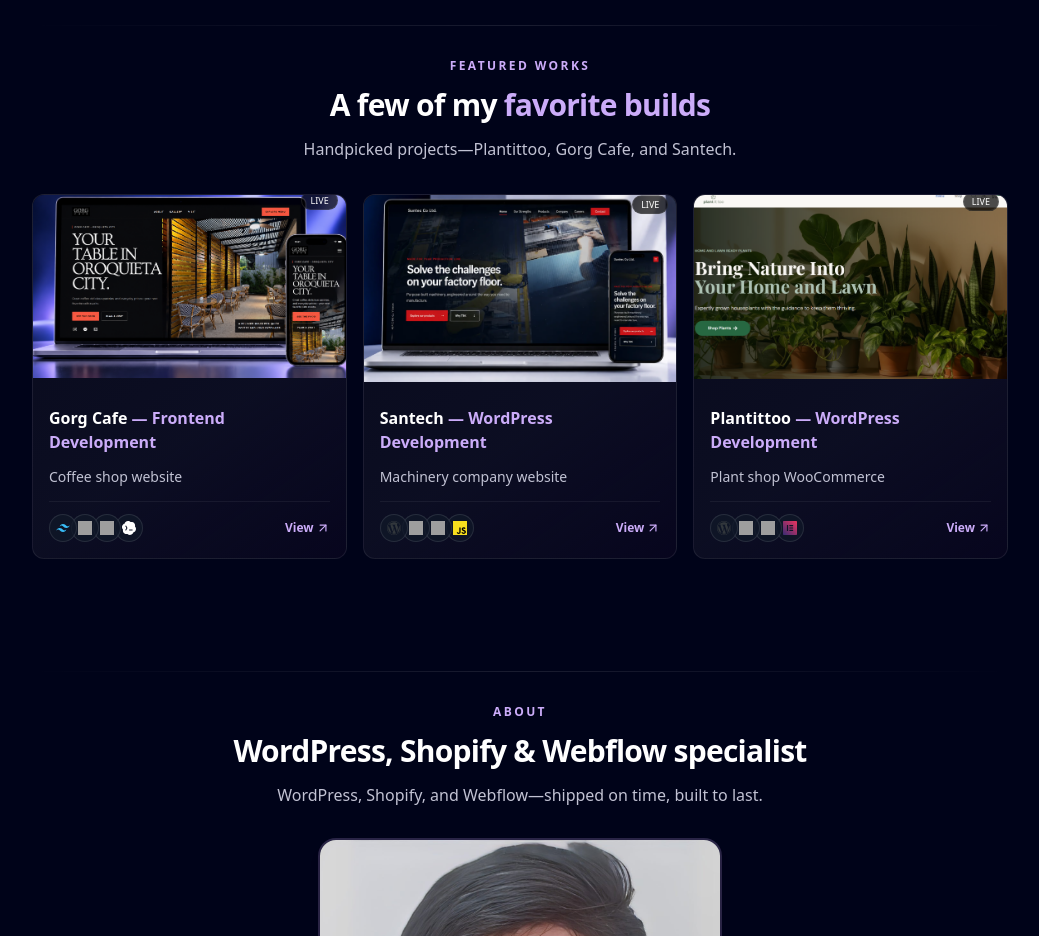
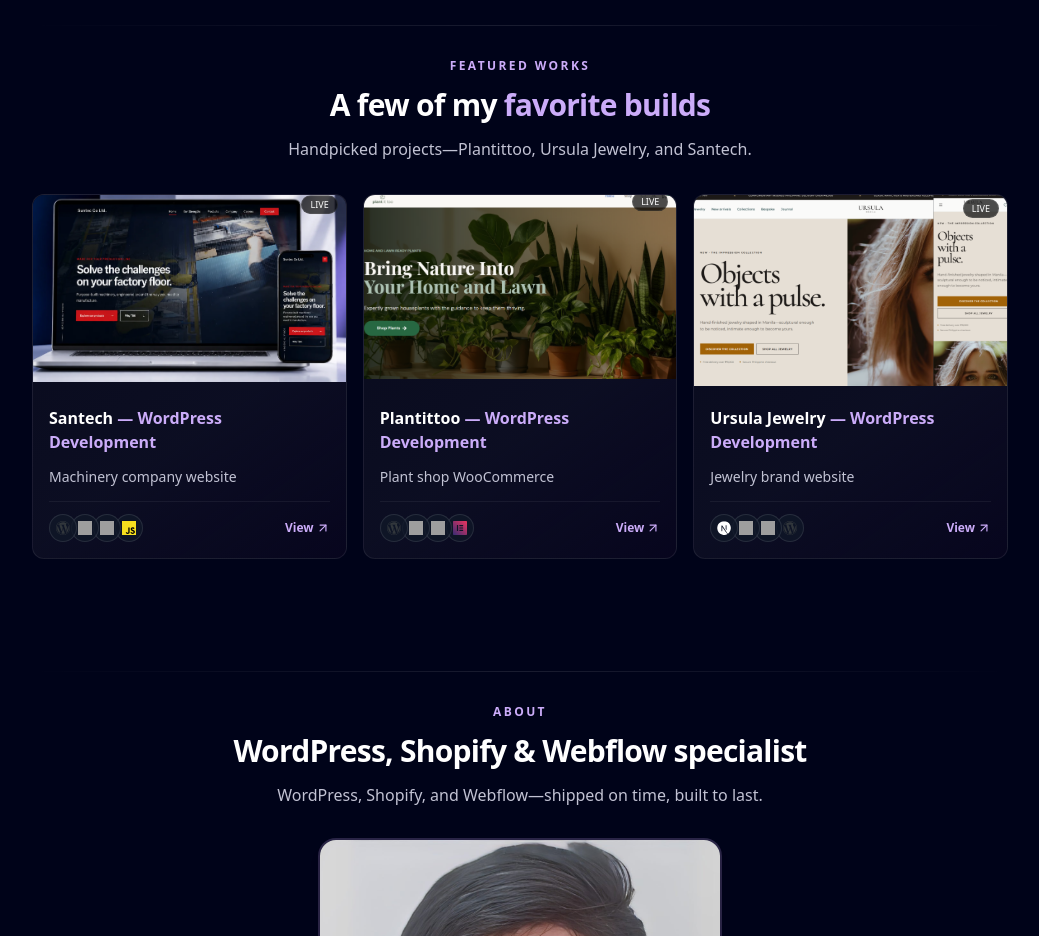
Before and after one commit to JustMe1234567/next-portfolio, a Next.js app: page / in a window 1280 px wide. Shown: the part 1560-2496 px from the top of the page, without its empty margins (120-1159 px from the left). Built offline with nearby package versions, Linux system fonts and the light colour scheme; no server answers; grey boxes are pictures that could not be loaded.

Commit message:
Revert "feat(featured): swap Ursula Jewelry for Gorg Cafe in featured works"
This reverts commit 7ba4d701cb4ad920034ff465eec7b25794f5f59a.

```diff
--- a/components/FeaturedWorks.tsx
+++ b/components/FeaturedWorks.tsx
@@ -4,7 +4,7 @@
 import { SectionHeader } from "./ui/SectionHeader";
 
 const FeaturedWorks = () => {
-  const featured = projects.filter((p) => [7, 14, 13].includes(p.id));
+  const featured = projects.filter((p) => [7, 10, 13].includes(p.id));
 
   return (
     <Section
@@ -20,7 +20,7 @@
               A few of my <span className="text-purple">favorite builds</span>
             </>
           }
-          description="Handpicked projects—Plantittoo, Gorg Cafe, and Santech."
+          description="Handpicked projects—Plantittoo, Ursula Jewelry, and Santech."
           titleId="featured-works-heading"
         />
 
```
